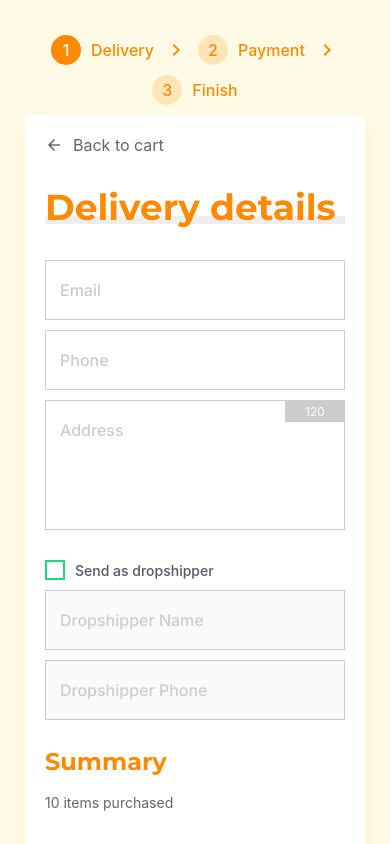
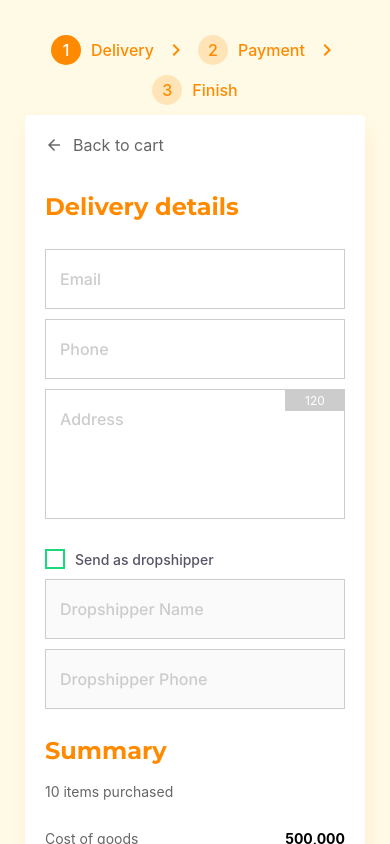
Before and after one commit to rasyidrmhd/Checkout-Simulation, a React (Create React App) app: page / in a window 390 px wide. Shown: the top 844 px of the page. Built offline with nearby package versions, Linux system fonts and the light colour scheme.

Commit message:
tidying up styled header in mobile and added styled checkbox component

```diff
--- /dev/null
+++ b/src/components/Delivery/StyledCheckbox.js
@@ -0,0 +1,18 @@
+import React from "react";
+import { HiddenBox, Box, Text } from "..";
+import Icon from "../Icon";
+
+const StyledCheckbox = ({ displayIn, enable, onClick }) => {
+  return (
+    <HiddenBox display="flex" displayIn={displayIn} alignItems="center" gap="10px" onClick={onClick} cursor="pointer">
+      <Box display="flex" alignItems="center" justifyContent="center" width="20px" height="20px" border="2px solid #1BD97B">
+        {enable && <Icon icon="check" weight="400" size="18px" color="#1BD97B" />}
+      </Box>
+      <Text color="#2D2A40" fontWeight="500" fontSize="14px" opacity="80%">
+        Send as dropshipper
+      </Text>
+    </HiddenBox>
+  );
+};
+
+export default StyledCheckbox;
--- a/src/components/Delivery/index.js
+++ b/src/components/Delivery/index.js
@@ -1,8 +1,9 @@
 import React from "react";
-import { Box, Input, Text, TextArea, Label, DeliveryBox, HiddenBox, FormBox } from "..";
+import { Box, Input, Text, TextArea, Label, DeliveryBox, HiddenBox, FormBox, DeliveryContent } from "..";
 import BackNavigation from "../BackNavigation";
 import Icon from "../Icon";
 import StyledHeader from "../StyledHeader";
+import StyledCheckbox from "./StyledCheckbox";
 import StyledInput from "./StyledInput";
 
 const Delivery = ({ field, register, setValue, setStep, errors, clearErrors }) => {
@@ -26,17 +27,10 @@ const Delivery = ({ field, register, setValue, setStep, errors, clearErrors }) =
   return (
     <DeliveryBox display="flex" flexDirection="column" gap="30px">
       <BackNavigation onClick={() => setStep(1)}>Back to cart</BackNavigation>
-      <Box display="flex" flexDirection="column" gap="36px">
+      <DeliveryContent display="flex" flexDirection="column">
         <Box display="flex" alignItems="center" justifyContent="space-between">
           <StyledHeader>Delivery details</StyledHeader>
-          <HiddenBox display="flex" displayIn="large" alignItems="center" gap="10px" onClick={() => handleChange(!field?.dropshipEnable)} cursor="pointer">
-            <Box display="flex" alignItems="center" justifyContent="center" width="20px" height="20px" border="2px solid #1BD97B">
-              {field.dropshipEnable && <Icon icon="check" weight="400" size="18px" color="#1BD97B" />}
-            </Box>
-            <Text color="#2D2A40" fontWeight="500" fontSize="14px" opacity="80%">
-              Send as dropshipper
-            </Text>
-          </HiddenBox>
+          <StyledCheckbox displayIn="large" enable={field.dropshipEnable} onClick={() => handleChange(!field?.dropshipEnable)} />
         </Box>
         <FormBox display="flex" width="100%">
           <Box display="flex" flexDirection="column" width="100%" gap="10px">
@@ -91,14 +85,7 @@ const Delivery = ({ field, register, setValue, setStep, errors, clearErrors }) =
           </Box>
 
           <Box display="flex" flexDirection="column" width="100%" gap="10px">
-            <HiddenBox display="flex" displayIn="small" alignItems="center" gap="10px" onClick={() => handleChange(!field?.dropshipEnable)} cursor="pointer">
-              <Box display="flex" alignItems="center" justifyContent="center" width="20px" height="20px" border="2px solid #1BD97B">
-                {field.dropshipEnable && <Icon icon="check" weight="400" size="18px" color="#1BD97B" />}
-              </Box>
-              <Text color="#2D2A40" fontWeight="500" fontSize="14px" opacity="80%">
-                Send as dropshipper
-              </Text>
-            </HiddenBox>
+            <StyledCheckbox displayIn="small" enable={field.dropshipEnable} onClick={() => handleChange(!field?.dropshipEnable)} />
             <StyledInput field={field.dropshipName} error={errors?.dropshipName} label="Dropshipper Name">
               <Input
                 id="dropshippername"
@@ -136,7 +123,7 @@ const Delivery = ({ field, register, setValue, setStep, errors, clearErrors }) =
             )}
           </Box>
         </FormBox>
-      </Box>
+      </DeliveryContent>
     </DeliveryBox>
   );
 };
--- a/src/components/StyledHeader.js
+++ b/src/components/StyledHeader.js
@@ -1,13 +1,11 @@
 import React from "react";
-import { Box, Text } from ".";
+import { Box, HiddenBox, StyledHeaderText, Text } from ".";
 
 const StyledHeader = ({ children }) => {
   return (
     <Box>
-      <Text fontSize="36px" color="#FF8A00" fontFamily="montserrat" fontWeight="700">
-        {children}
-      </Text>
-      <Box height="8px" width="300px" backgroundColor="#EEEEEE" margin="-13px 0px 0px" />
+      <StyledHeaderText>{children}</StyledHeaderText>
+      <HiddenBox displayIn="large" height="8px" width="300px" backgroundColor="#EEEEEE" margin="-13px 0px 0px" />
     </Box>
   );
 };
--- a/src/components/index.js
+++ b/src/components/index.js
@@ -113,6 +113,13 @@ export const DeliveryBox = styled(Box)`
   }
 `;
 
+export const DeliveryContent = styled(Box)`
+  gap: 36px;
+  @media only screen and (max-width: 768px) {
+    gap: 20px;
+  }
+`;
+
 export const HiddenBox = styled(Box)`
   display: ${(props) => (props.displayIn === "large" ? props.display : "none")};
   @media only screen and (max-width: 768px) {
@@ -140,6 +147,17 @@ export const FinishBox = styled(Box)`
     justify-content: start;
     align-items: start;
     width: 100%;
+  }
+`;
+
+export const StyledHeaderText = styled(Text)`
+  font-size: 36px;
+  color: #ff8a00;
+  font-family: montserrat;
+  font-weight: 700;
+  @media only screen and (max-width: 768px) {
+    font-size: 24px;
+    line-height: 44px;
   }
 `;
 
```
